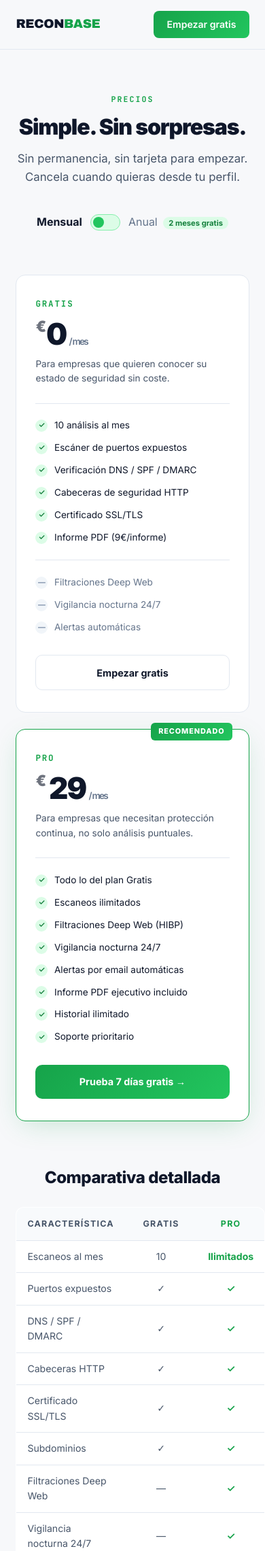
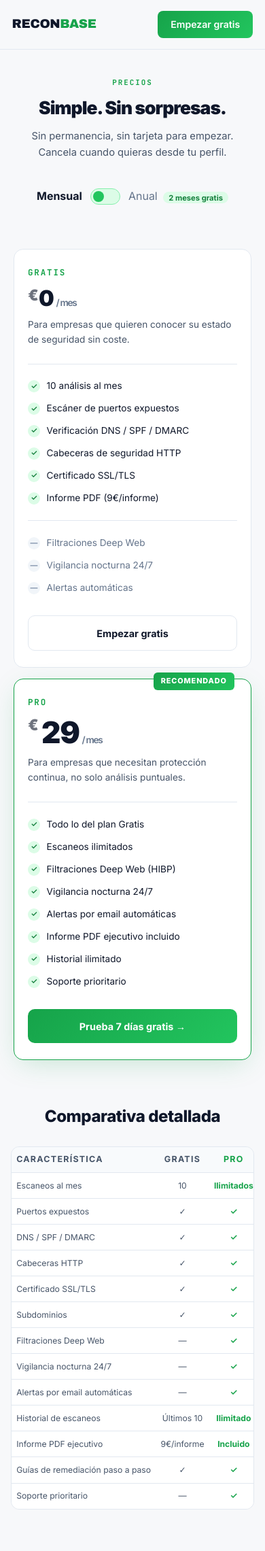
Before and after one commit to Lucassesma/ReconBase, a Flask app: page /pricing in a window 390 px wide. Shown: the top 2281 px of the page at 68% size. Run offline with Flask 3, Linux system fonts and the light colour scheme; some libraries are stand-ins or nearby versions.

Commit message:
feat: version movil completa — mobile.css global con responsive en 3 breakpoints
- Nueva hoja static/css/mobile.css enlazada desde los 18 templates
- Breakpoints: <=980px tablet, <=720px movil, <=520px movil pequeno
- Dashboard: tabs con scroll horizontal, grids de 5/2 cols colapsan a 2/1, main-grid stack, scanner-bar vertical
- Perfil: stat-grid 3 cols compacto, cards con padding reducido, tablas con scroll horizontal
- Login/register: card centrada, padding reducido, plan-select 1 col en movil
- Pricing: plans stack, tabla comparativa con scroll horizontal
- Landing: hero h1 1.65rem, secciones padding reducido, hero-btns full-width
- overflow-x:hidden global para evitar scroll horizontal accidental
- img/video/svg max-width:100% por defecto

Co-Authored-By: Claude Opus 4.7 <noreply@anthropic.com>

```diff
--- /dev/null
+++ b/static/css/mobile.css
@@ -0,0 +1,178 @@
+/* ============================================================
+   ReconBase — mobile.css
+   Responsive global overrides. Se carga DESPUES del <style>
+   inline de cada template para ganar en la cascada.
+   Breakpoints:  <=980 tablet   <=720 tablet/portrait   <=520 mobile
+   ============================================================ */
+
+/* -------- Tablet / pantallas medias -------- */
+@media (max-width: 980px) {
+  /* Dashboard (app.html) */
+  .topbar { padding: .75rem 1rem !important; }
+  .tabs { padding: 0 1rem !important; overflow-x: auto; overflow-y: hidden;
+          -webkit-overflow-scrolling: touch; scrollbar-width: none;
+          flex-wrap: nowrap; }
+  .tabs::-webkit-scrollbar { display: none; }
+  .tab { white-space: nowrap; padding: .7rem 1rem !important; font-size: .82rem !important; }
+  .content { padding: 1.25rem 1rem !important; }
+  .metrics { grid-template-columns: repeat(3, 1fr) !important; }
+  .main-grid { grid-template-columns: 1fr !important; }
+  .sec-grid { grid-template-columns: 1fr !important; }
+  .export-grid { grid-template-columns: 1fr !important; }
+
+  /* Perfil */
+  .main { padding: 0 1.25rem !important; margin-top: 1.5rem !important; }
+  .stat-grid { gap: .6rem !important; }
+  .stat-num { font-size: 1.3rem !important; }
+  .info-row { flex-wrap: wrap; gap: .35rem; }
+  .info-val { text-align: left !important; }
+
+  /* Pricing */
+  .plans { padding: 0 1.25rem !important; }
+  .table-wrap { padding: 0 1rem !important; }
+  .cmp { font-size: .8rem !important; }
+  .cmp th, .cmp td { padding: .6rem .5rem !important; }
+
+  /* Navs con padding horizontal 6% — reducir */
+  nav, .nav { padding-left: 1.1rem !important; padding-right: 1.1rem !important; }
+}
+
+/* -------- Móvil pequeño (<=720) -------- */
+@media (max-width: 720px) {
+  /* Dashboard */
+  .metrics { grid-template-columns: repeat(2, 1fr) !important; gap: .5rem !important; }
+  .metric { padding: .8rem !important; }
+  .metric-val { font-size: 1.3rem !important; }
+  .metric-lbl { font-size: .62rem !important; }
+
+  .scanner-bar { flex-direction: column !important; gap: .6rem !important; }
+  .btn-scan { width: 100% !important; padding: .85rem 1rem !important; }
+
+  .topbar-right { gap: .5rem !important; }
+  .topbar-right .back-link { display: none; } /* liberar espacio */
+  .logo-ver { display: none; }
+
+  .gauge-card { padding: 1rem !important; }
+  .gauge-wrap { width: 180px !important; height: 100px !important; }
+
+  /* Tablas: scroll horizontal en móvil */
+  .subs-card, .chart-card { padding: 1rem !important; }
+  .subs-table, .hist-table, .tbl, .cmp {
+    display: block; overflow-x: auto; white-space: nowrap;
+    -webkit-overflow-scrolling: touch;
+  }
+
+  /* Perfil */
+  .page-title { font-size: 1.35rem !important; }
+  .card { padding: 1.25rem !important; }
+  .stat-grid { grid-template-columns: repeat(3, 1fr) !important; }
+  .stat-num { font-size: 1.15rem !important; }
+  .stat-lbl { font-size: .58rem !important; }
+
+  /* Login / register */
+  .main { padding: 1.25rem !important; }
+  .card { padding: 1.75rem 1.4rem !important; }
+  .card-title { font-size: 1.3rem !important; }
+  .plan-select { grid-template-columns: 1fr !important; }
+
+  /* Pricing plans stack */
+  .plans { grid-template-columns: 1fr !important; gap: 1rem !important; }
+  .plan { padding: 1.5rem 1.25rem !important; }
+  .plan-price { font-size: 2.25rem !important; }
+
+  /* Footer */
+  footer { flex-direction: column !important; text-align: center !important;
+           gap: .75rem !important; padding: 2rem 1rem !important; }
+
+  /* Nav genérico: ocultar enlaces secundarios dejando sólo CTA */
+  .nav-links a:not(.nav-cta):not([href="/login"]):not([href="/register"]) { display: none !important; }
+  .nav-links { gap: .75rem !important; }
+
+  /* Topbar del dashboard: logo más chico */
+  .topbar svg { height: 20px !important; }
+  nav svg, .nav svg { height: 22px !important; }
+}
+
+/* -------- Móvil muy pequeño (<=520) -------- */
+@media (max-width: 520px) {
+  /* Dashboard */
+  .tab { padding: .6rem .75rem !important; font-size: .76rem !important; }
+  .tabs { padding: 0 .5rem !important; }
+  .content { padding: 1rem .75rem !important; }
+  .topbar { padding: .65rem .75rem !important; }
+
+  .metric-val { font-size: 1.15rem !important; }
+  .metric-sub { font-size: .65rem !important; }
+
+  .gauge-card { padding: .85rem !important; }
+  .gauge-wrap { width: 160px !important; height: 90px !important; }
+  .gauge-pct { font-size: 1.7rem !important; }
+
+  .rcard { padding: .9rem 1rem !important; }
+  .rcard-title { font-size: .82rem !important; }
+  .rcard-body { font-size: .76rem !important; }
+
+  .btn-export { font-size: .82rem !important; padding: .7rem !important; }
+  .export-card { padding: 1.25rem !important; }
+
+  /* Perfil */
+  .stat-grid { grid-template-columns: repeat(3, 1fr) !important; gap: .4rem !important; }
+  .stat-box { padding: .7rem .35rem !important; }
+  .stat-num { font-size: 1rem !important; }
+  .stat-lbl { font-size: .54rem !important; letter-spacing: .04em !important; }
+  .page-title { font-size: 1.2rem !important; }
+  .page-sub { font-size: .82rem !important; }
+  .card { padding: 1.1rem !important; }
+  .card-title { font-size: .6rem !important; margin-bottom: .9rem !important; }
+
+  /* Login / register */
+  .main { padding: 1rem .75rem !important; }
+  .card { padding: 1.5rem 1.2rem !important; }
+
+  /* Landing */
+  .hero h1 { font-size: 1.65rem !important; }
+  .hero p, .hero-sub { font-size: .92rem !important; }
+  .hero { padding: 2.5rem 1.1rem 2rem !important; }
+  .section, .demo-section { padding: 2.5rem 1.1rem !important; }
+  .sec-label { font-size: .68rem !important; }
+  h2 { font-size: clamp(1.5rem, 5vw, 2rem) !important; }
+  .hero-btns .btn, .hero-btns a { width: 100% !important; text-align: center; }
+  .compat { gap: 1.25rem !important; padding: .8rem 1rem !important; }
+
+  /* Pricing */
+  .plan-price { font-size: 2rem !important; }
+  h1 { font-size: clamp(1.6rem, 6vw, 2.2rem) !important; }
+
+  /* Blog */
+  .post-title { font-size: 1.5rem !important; }
+  article h1, article h2 { font-size: 1.4rem !important; }
+
+  /* Tablas en móvil pequeño — aún más compactas */
+  .cmp, .subs-table, .hist-table, .tbl { font-size: .76rem !important; }
+  .cmp th, .cmp td { padding: .55rem .45rem !important; }
+
+  /* Botones full-width por defecto en móvil */
+  button.btn-submit, button.btn-plan, .btn-plan { width: 100% !important; }
+
+  /* CTAs flex/inline que se salen */
+  .hero-counter-inner { flex-direction: column; gap: .75rem !important; }
+
+  /* Hero scanner demo */
+  .scanner-bar input, .scanner-bar button { font-size: .85rem !important; }
+  .sc-metrics { grid-template-columns: repeat(2, 1fr) !important; }
+
+  /* Banner free del dashboard se salía */
+  .content > div[style*="linear-gradient(90deg,rgba(20,83,45"] {
+    flex-direction: column !important; align-items: flex-start !important;
+    padding: 1rem !important; margin: 0 0 1rem 0 !important;
+  }
+}
+
+/* -------- Forzar imagenes y videos flexibles siempre -------- */
+img, video, svg { max-width: 100%; height: auto; }
+pre, code { max-width: 100%; overflow-x: auto; word-break: break-word; }
+
+/* -------- Evitar desbordes horizontales globales -------- */
+@media (max-width: 720px) {
+  html, body { overflow-x: hidden; max-width: 100vw; }
+}
--- a/templates/404.html
+++ b/templates/404.html
@@ -21,6 +21,7 @@ nav{display:flex;align-items:center;padding:1.1rem 6%;border-bottom:1px solid va
 .btn-primary{background:#15803D;color:#fff}.btn-primary:hover{background:#166534}
 .btn-ghost{background:transparent;border:1px solid var(--border);color:var(--muted)}.btn-ghost:hover{border-color:var(--green);color:var(--text)}
 </style>
+<link rel="stylesheet" href="/static/css/mobile.css">
 </head>
 <body>
 <nav>
--- a/templates/500.html
+++ b/templates/500.html
@@ -21,6 +21,7 @@ nav{display:flex;align-items:center;padding:1.1rem 6%;border-bottom:1px solid va
 .btn-primary{background:#15803D;color:#fff}.btn-primary:hover{background:#166534}
 .btn-ghost{background:transparent;border:1px solid var(--border);color:var(--muted)}.btn-ghost:hover{border-color:var(--green);color:var(--text)}
 </style>
+<link rel="stylesheet" href="/static/css/mobile.css">
 </head>
 <body>
 <nav>
--- a/templates/admin.html
+++ b/templates/admin.html
@@ -36,6 +36,7 @@ tr:hover{background:rgba(34,197,94,.04)}
 .section-title{font-size:1rem;font-weight:700;margin:2rem 0 .5rem;padding-bottom:.5rem;border-bottom:1px solid var(--border)}
 .mono{font-family:'JetBrains Mono',monospace;font-size:.78rem}
 </style>
+<link rel="stylesheet" href="/static/css/mobile.css">
 </head>
 <body>
 <nav>
--- a/templates/app.html
+++ b/templates/app.html
@@ -110,6 +110,7 @@ a{text-decoration:none;color:inherit}
 .btn-clear{margin-top:1rem;background:transparent;border:1px solid var(--border);color:var(--muted);padding:.5rem 1rem;border-radius:6px;font-family:'Inter',sans-serif;font-size:.78rem;cursor:pointer;transition:all .2s}
 .btn-clear:hover{border-color:var(--red);color:var(--red)}
 </style>
+<link rel="stylesheet" href="/static/css/mobile.css">
 </head>
 <body>
 <div class="shell">
--- a/templates/blog.html
+++ b/templates/blog.html
@@ -35,6 +35,7 @@ h1{font-size:1.8rem;font-weight:800;margin-bottom:.5rem}
 .tag{display:inline-block;background:#0f1b2d;color:var(--green);padding:.15rem .5rem;border-radius:4px;font-size:.7rem;font-weight:600}
 .empty{text-align:center;color:var(--muted);padding:4rem 0}
 </style>
+<link rel="stylesheet" href="/static/css/mobile.css">
 </head>
 <body>
 <nav>
--- a/templates/blog_post.html
+++ b/templates/blog_post.html
@@ -47,6 +47,7 @@ h1{font-size:1.6rem;font-weight:800;line-height:1.3;margin-bottom:.6rem}
 .cta-box p{color:var(--muted);font-size:.85rem;margin-bottom:1rem}
 .btn-green{display:inline-block;background:var(--green);color:#fff;padding:.7rem 1.5rem;border-radius:8px;font-weight:700;font-size:.9rem}
 </style>
+<link rel="stylesheet" href="/static/css/mobile.css">
 </head>
 <body>
 <nav>
--- a/templates/forgot_password.html
+++ b/templates/forgot_password.html
@@ -27,6 +27,7 @@ nav{position:fixed;top:0;left:0;right:0;padding:1.1rem 6%;border-bottom:1px soli
 .msg-err{background:rgba(239,68,68,.1);border:1px solid rgba(239,68,68,.3);color:#F87171}
 .link{color:var(--green);font-size:.82rem}
 </style>
+<link rel="stylesheet" href="/static/css/mobile.css">
 </head>
 <body>
 <nav>
--- a/templates/landing.html
+++ b/templates/landing.html
@@ -477,6 +477,7 @@ footer{border-top:1px solid var(--border);padding:2rem 6%;display:flex;justify-c
 @media(max-width:900px){.sc-metrics{grid-template-columns:repeat(3,1fr)}.sc-main-grid{grid-template-columns:1fr}.sc-2col{grid-template-columns:1fr}.sc-export-grid{grid-template-columns:1fr}}
 @media(max-width:600px){.sc-metrics{grid-template-columns:repeat(2,1fr)}.scanner-bar{flex-direction:column}.btn-scan{width:100%}}
 </style>
+<link rel="stylesheet" href="/static/css/mobile.css">
 </head>
 <script src="https://cdn.jsdelivr.net/npm/chart.js@4.4.0/dist/chart.umd.min.js"></script>
 <body>
--- a/templates/login.html
+++ b/templates/login.html
@@ -35,6 +35,7 @@ nav{display:flex;align-items:center;justify-content:space-between;padding:1.1rem
 .error-msg{background:rgba(239,68,68,.1);border:1px solid rgba(239,68,68,.25);border-radius:6px;padding:.65rem .85rem;font-size:.8rem;color:#F87171;margin-bottom:1rem;display:none}
 .error-msg.show{display:block}
 </style>
+<link rel="stylesheet" href="/static/css/mobile.css">
 </head>
 <body>
 <nav>
--- a/templates/pago_exito.html
+++ b/templates/pago_exito.html
@@ -26,6 +26,7 @@ nav{display:flex;align-items:center;padding:1.1rem 6%;border-bottom:1px solid va
 .btn-primary{background:var(--green-dk);color:#fff}.btn-primary:hover{background:#166534}
 .btn-ghost{background:transparent;border:1px solid var(--border);color:var(--muted)}.btn-ghost:hover{border-color:var(--green);color:var(--text)}
 </style>
+<link rel="stylesheet" href="/static/css/mobile.css">
 </head>
 <body>
 <nav>
--- a/templates/perfil.html
+++ b/templates/perfil.html
@@ -60,6 +60,7 @@ nav{display:flex;align-items:center;justify-content:space-between;padding:1.1rem
 .pill-gray{background:rgba(100,116,139,.1);color:#94A3B8;border:1px solid #334155}
 select.form-input{cursor:pointer}
 </style>
+<link rel="stylesheet" href="/static/css/mobile.css">
 </head>
 <body>
 <nav>
--- a/templates/pricing.html
+++ b/templates/pricing.html
@@ -116,6 +116,7 @@ footer a{color:var(--muted);margin:0 .75rem}
   .nav-links a:not(.nav-cta){display:none}
 }
 </style>
+<link rel="stylesheet" href="/static/css/mobile.css">
 </head>
 <body>
 
--- a/templates/privacy.html
+++ b/templates/privacy.html
@@ -31,6 +31,7 @@ p{color:#94A3B8;font-size:.92rem;margin-bottom:1rem;line-height:1.8}
 ul{color:#94A3B8;font-size:.92rem;margin:.5rem 0 1rem 1.5rem;line-height:1.8}
 footer{border-top:1px solid var(--border);padding:2rem 6%;text-align:center;font-size:.78rem;color:var(--dim)}
 </style>
+<link rel="stylesheet" href="/static/css/mobile.css">
 </head>
 <body>
 <nav>
--- a/templates/register.html
+++ b/templates/register.html
@@ -43,6 +43,7 @@ nav{display:flex;align-items:center;justify-content:space-between;padding:1.1rem
 .terms{font-size:.75rem;color:var(--dim);margin-top:1rem;line-height:1.5}
 .terms a{color:var(--blue-lt)}
 </style>
+<link rel="stylesheet" href="/static/css/mobile.css">
 </head>
 <body>
 <nav>
--- a/templates/report_public.html
+++ b/templates/report_public.html
@@ -42,6 +42,7 @@ nav{display:flex;align-items:center;justify-content:space-between;padding:1.1rem
 .stat-lbl{font-size:.68rem;color:var(--muted);font-family:'JetBrains Mono',monospace;text-transform:uppercase;letter-spacing:.08em}
 .watermark{text-align:center;margin:3rem 0 2rem;font-size:.72rem;color:#334155}
 </style>
+<link rel="stylesheet" href="/static/css/mobile.css">
 </head>
 <body>
 <nav>
--- a/templates/reset_password.html
+++ b/templates/reset_password.html
@@ -26,6 +26,7 @@ nav{position:fixed;top:0;left:0;right:0;padding:1.1rem 6%;border-bottom:1px soli
 .msg-ok{background:rgba(34,197,94,.1);border:1px solid rgba(34,197,94,.3);color:#4ADE80}
 .msg-err{background:rgba(239,68,68,.1);border:1px solid rgba(239,68,68,.3);color:#F87171}
 </style>
+<link rel="stylesheet" href="/static/css/mobile.css">
 </head>
 <body>
 <nav>
--- a/templates/terms.html
+++ b/templates/terms.html
@@ -31,6 +31,7 @@ p{color:#94A3B8;font-size:.92rem;margin-bottom:1rem;line-height:1.8}
 ul{color:#94A3B8;font-size:.92rem;margin:.5rem 0 1rem 1.5rem;line-height:1.8}
 footer{border-top:1px solid var(--border);padding:2rem 6%;text-align:center;font-size:.78rem;color:var(--dim)}
 </style>
+<link rel="stylesheet" href="/static/css/mobile.css">
 </head>
 <body>
 <nav>
--- a/templates/verify_result.html
+++ b/templates/verify_result.html
@@ -19,6 +19,7 @@ nav{position:fixed;top:0;left:0;right:0;display:flex;align-items:center;padding:
 .btn{display:inline-block;background:#15803D;color:#fff;padding:.75rem 1.75rem;border-radius:7px;font-weight:700;font-size:.9rem;text-decoration:none;transition:background .2s}
 .btn:hover{background:#166534}
 </style>
+<link rel="stylesheet" href="/static/css/mobile.css">
 </head>
 <body>
 <nav>
```
